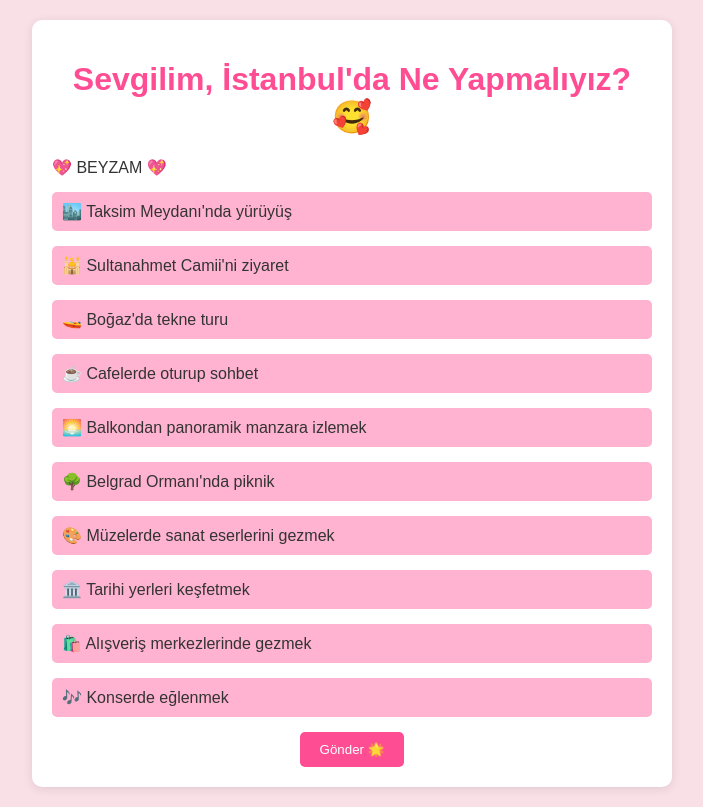
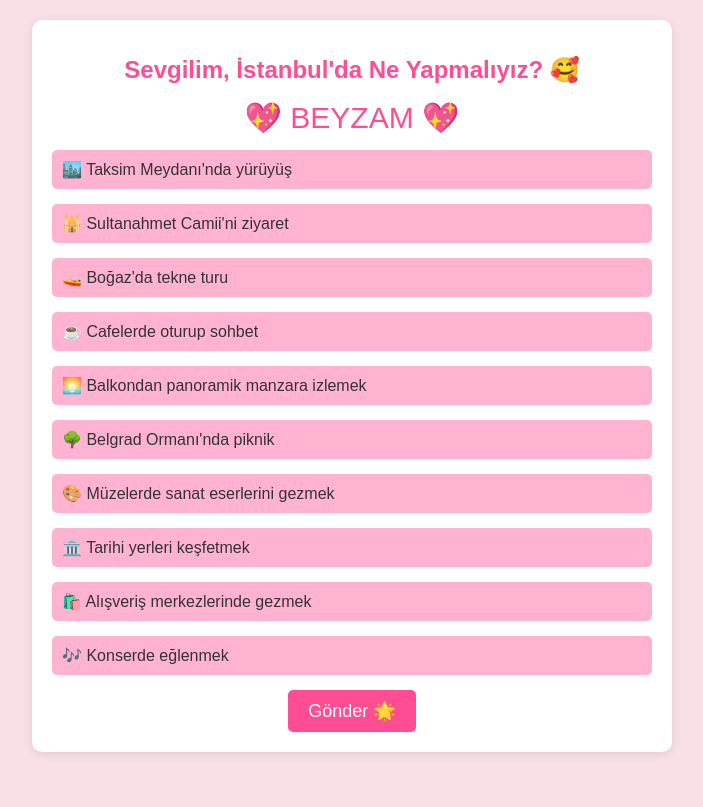
Before and after one commit to BigTR35066/sitem, a plain HTML site: page index.html in a window 1280 px wide. Shown: the whole page, without its empty margins (288-991 px from the left). Drawn offline with Linux system fonts and the light colour scheme.

Commit message:
styles.css

```diff
--- a/styles.css
+++ b/styles.css
@@ -1,6 +1,6 @@
 body {
     background-color: #f9e0e6;
-    font-family: Arial, sans-serif;
+    font-family: 'Arial', sans-serif;
     color: #333;
     margin: 0;
     padding: 20px;
@@ -18,6 +18,14 @@ body {
 h1 {
     text-align: center;
     color: #ff4d94;
+    font-size: 24px;
+}
+
+.emoji-title {
+    text-align: center;
+    font-size: 30px;
+    color: #ff4d94;
+    margin: 15px 0;
 }
 
 .option {
@@ -52,6 +60,7 @@ label:hover {
     transition: background-color 0.3s;
     display: block;
     margin: 0 auto;
+    font-size: 18px;
 }
 
 .submit-button:hover {
```
